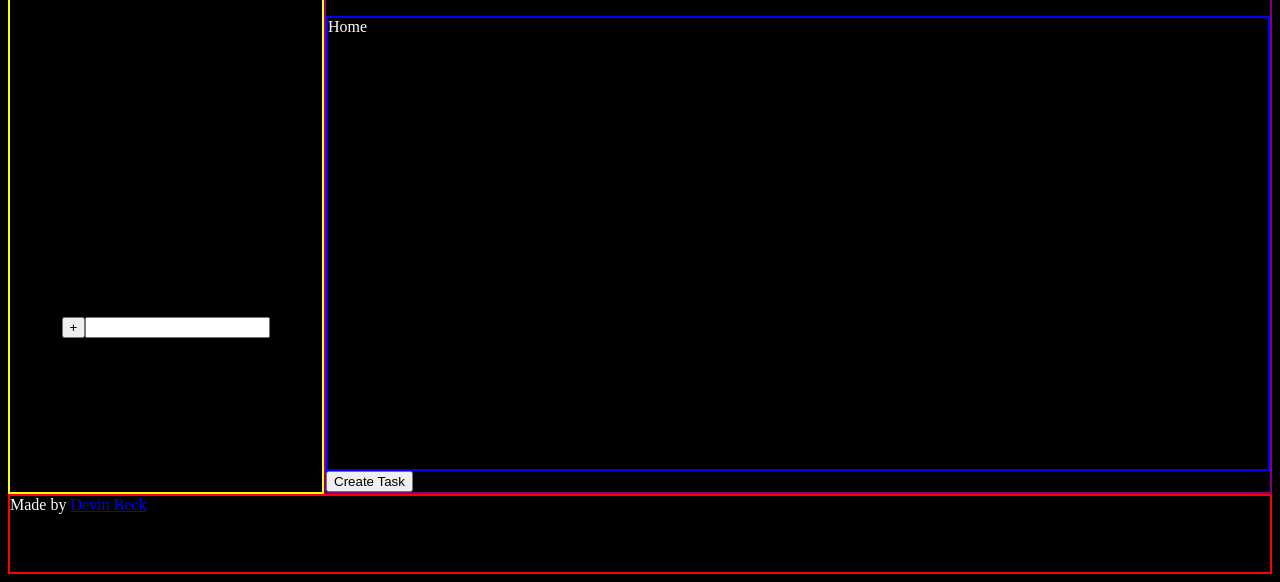
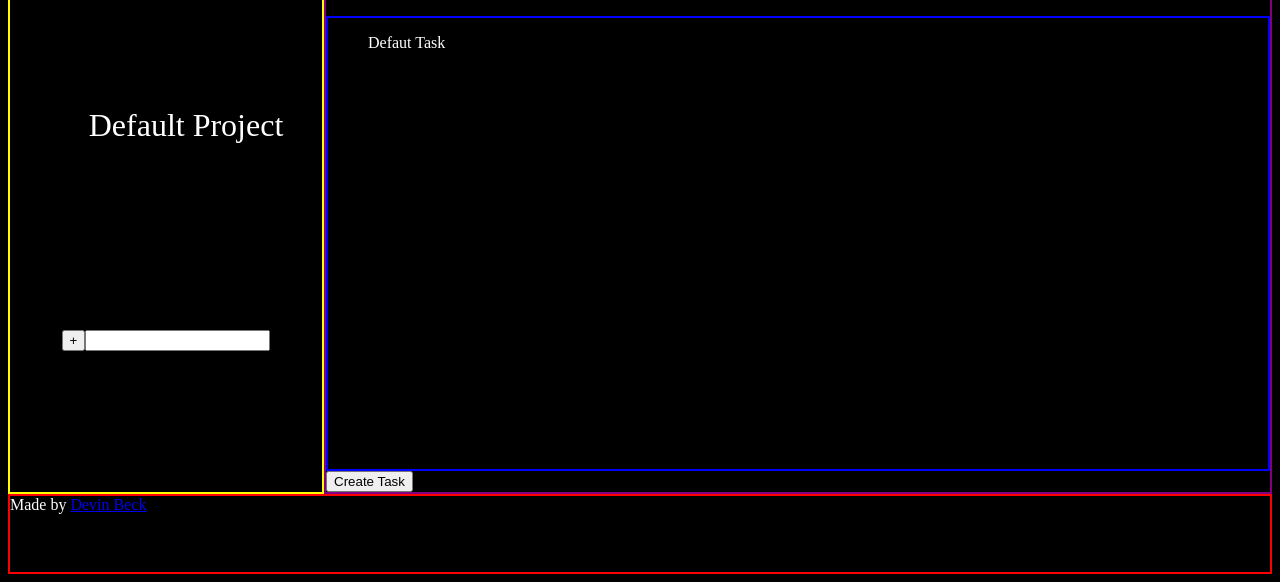
Before and after one commit to devin6beck/todo-list, a website built with webpack: page dist/index.html in a window 1280 px wide. Shown: the part 234-816 px from the top of the page. Built offline with nearby package versions, Linux system fonts and the light colour scheme.

Commit message:
Merge branch 'button-function-logic'

```diff
--- a/src/create-form.js
+++ b/src/create-form.js
@@ -14,9 +14,12 @@ export default function taskForm() {
 
   titleInput.type = 'text';
   titleInput.name = 'title';
+  titleInput.classList.add('task-title');
   titleLabel.htmlFor = 'title'
   dateInput.type = 'date';
+  dateInput.classList.add('due-date')
   submit.type = 'submit';
+  submit.classList.add('submit-task');
 
   h3.textContent = 'New Task';
   titleLabel.textContent = 'Title'
--- a/src/index.js
+++ b/src/index.js
@@ -4,6 +4,7 @@ import './style.css';
 import initial from './initial.js';
 import newTask from './new-task';
 import { newListClickHandler } from './list-logic';
+import taskForm from './create-form';
 
 initial();
 
@@ -11,9 +12,18 @@ const buttonAdd = document.querySelector('.btn-new-project');
 buttonAdd.addEventListener('click', newListClickHandler);
 const buttonTask = document.querySelector('.btn-task');
 buttonTask.addEventListener('click', () => {
-  const task = new newTask;
-  console.log(`Test ${task.dateCreated}`);
-  });
+  taskForm();
+  const taskTitle = document.querySelector('.task-title');
+  const taskDueDate = document.querySelector('.due-date');
+  const btnSubmit = document.querySelector('.submit-task');
+  btnSubmit.addEventListener('click', (e) => {
+    e.preventDefault();
+    const task = new newTask(taskTitle.value);
+    task.date = taskDueDate.value;
+    console.log(task);
+
+  })
+});
 // test
 
 
--- a/src/initial.js
+++ b/src/initial.js
@@ -1,12 +1,18 @@
 import homePage from "./home";
+import { defaultProject } from "./list-logic";
+import renderDisplay from "./render-display";
 
 export default function initial() {
   const body = document.querySelector('body');
 
   body.appendChild(createHeader());
+  body.appendChild(createSidebar());
   body.appendChild(createCurrentPage());
-  body.appendChild(createSidebar());
+
   body.appendChild(createFooter());
+
+  const firstProject = defaultProject();
+  renderDisplay(firstProject);
 
 }
 
@@ -23,9 +29,31 @@ function createHeader() {
 }
 
 function createCurrentPage() {
-  const currentPage = homePage()
 
-  return currentPage
+  const defaultPage = document.createElement('section');
+  const displayHeader = document.createElement('h2');
+  const display = document.createElement('div');
+  const optionsContainer = document.createElement('div');
+  const taskBtn = document.createElement('button');
+
+  defaultPage.classList.add('current-page');
+  displayHeader.classList.add('display-header');
+  display.classList.add('display');
+  optionsContainer.classList.add('options-container');
+  taskBtn.classList.add('btn-task');
+
+
+
+  // display.textContent = 'Home';
+  // displayHeader.textContent = 'Home display header';
+  taskBtn.textContent = 'Create Task';
+
+  optionsContainer.appendChild(taskBtn);
+  defaultPage.appendChild(displayHeader);
+  defaultPage.appendChild(display);
+  defaultPage.appendChild(optionsContainer);
+
+  return defaultPage
 }
 
 function createSidebar() {
--- a/src/list-logic.js
+++ b/src/list-logic.js
@@ -32,6 +32,11 @@ function renderList(newProject) {
     project.addEventListener('click', (e) => {
       list.forEach(project => {
         if (project.title === e.target.textContent) {
+          const activeProject = document.querySelector('active-project');
+          if (activeProject) {
+            activeProject.classList.remove('active-project');
+          }
+          e.target.classList.add('active-project');
           renderDisplay(project);
         }
       })
@@ -39,3 +44,11 @@ function renderList(newProject) {
   })
 
 }
+
+export function defaultProject() {
+  const defaultProject = new Project('Default Project');
+  console.log(`Here is the default project ${defaultProject.title}`);
+  list.push(defaultProject);
+  renderList(defaultProject);
+  return defaultProject;
+}
--- a/src/new-task.js
+++ b/src/new-task.js
@@ -3,11 +3,11 @@ import taskForm from './create-form';
 
 export default class newTask {
   /* Create a new date with the format of "Sunday, April 29th, 1453" */
-  constructor() {
+  constructor(title) {
     this.dateCreated = format(new Date(), "PPPP");
-    this.title;
+    this.title = title;
     this.date;
-    taskForm()
+    // taskForm()
   }
 }
 
--- a/src/project.js
+++ b/src/project.js
@@ -1,10 +1,16 @@
-import { format } from 'date-fns'
+import { format } from 'date-fns';
+import newTask from './new-task';
 
 export default class Project {
   /* Create a new date with the format of "Sunday, April 29th, 1453" */
   constructor(title) {
     this.dateCreated = format(new Date(), "PPPP");
     this.title = title;
-    this.taskList = [];
+    this.taskList = [defaultTask()];
   }
 }
+
+function defaultTask() {
+  const task = new newTask('Defaut Task');
+  return task;
+}
--- a/src/render-display.js
+++ b/src/render-display.js
@@ -1,14 +1,24 @@
 export default function renderDisplay(project) {
   const display = document.querySelector('.display');
   const displayHeader = document.querySelector('.display-header');
-  display.textContent = project.title;
+  const taskHolder = document.createElement('ul');
+
+  taskHolder.classList.add('task-holder');
   displayHeader.textContent = project.title;
-  display.appendChild(createTaskBtn());
+
+  // clear the display
+  while(display.firstChild) {
+    display.removeChild(display.firstChild);
+  }
+
+  // Add tasks to display
+  project.taskList.forEach(task => {
+    const taskItem = document.createElement('li');
+    taskItem.classList.add('task-item');
+    taskItem.textContent = task.title;
+    taskHolder.appendChild(taskItem);
+  });
+
+  display.appendChild(taskHolder);
+
 }
-
-function createTaskBtn() {
-  const taskBtn = document.createElement('button');
-  taskBtn.classList.add('btn-task');
-  taskBtn.textContent = '+';
-  return taskBtn;
-}
--- a/src/style.css
+++ b/src/style.css
@@ -36,6 +36,11 @@ body {
   grid-area: display;
   border: 2px solid blue;
 
+}
+
+.task-item {
+  list-style: none;
+  cursor: pointer;
 }
 
 .sidebar {
```
Also changed, not shown: 1 other file.
